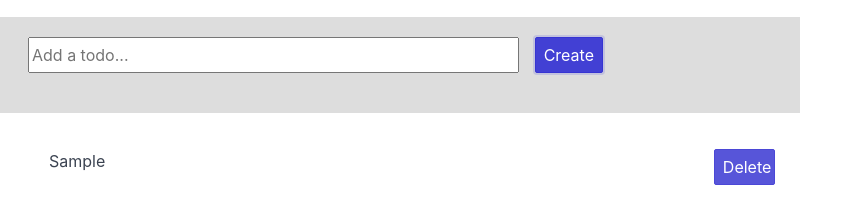
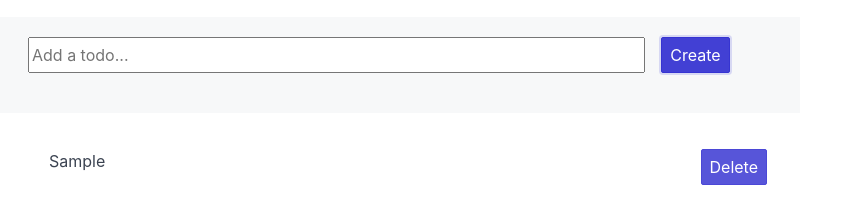
Before and after one commit to sunilraok/learn-javascript, a plain HTML site: page indexeddb-todoapp/index.html in a window 1280 px wide. Both pictures are taken after typing "Sample" into the empty fields and a click on the button "Create". Shown: the part 51-274 px from the top of the page, without its empty margins (0-863 px from the left). Drawn offline with Linux system fonts and the light colour scheme.

Commit message:
Styling improevemnts

```diff
--- a/indexeddb-todoapp/index.html
+++ b/indexeddb-todoapp/index.html
@@ -1,5 +1,6 @@
 <!DOCTYPE html>
 <html>
+
 <head>
   <meta charset="utf-8">
   <title>Todo list</title>
@@ -7,29 +8,30 @@
   <link href="spectre.min.css" rel="stylesheet">
   <script src="index.js" defer></script>
 </head>
+
 <body>
   <header>
     <h1>Todo list</h1>
   </header>
-
   <main>
     <section class="new-todo">
       <div class="container">
         <form class="columns">
-            <div class="column col-8">
+          <div class="column col-10">
             <input id="body" type="text" placeholder="Add a todo..." required>
           </div>
-            <div class="column col-1">
+          <div class="column col-1 col-mr-auto">
             <button class="btn btn-primary">Create</button>
           </div>
         </form>
       </div>
     </section>
     <section class="todo-display">
-        <ul>
-
-        </ul>
+      <div class="container">
+        <ul></ul>
+      </div>
     </section>
   </main>
 </body>
+
 </html>
--- a/indexeddb-todoapp/index.js
+++ b/indexeddb-todoapp/index.js
@@ -7,18 +7,18 @@ const submitBtn = document.querySelector('form button');
 // Create an instance of a db object for us to store the open database in
 let db;
 
-window.onload = function() {
+window.onload = function () {
   // Open our database; it is created if it doesn't already exist
   // (see onupgradeneeded below)
   let request = window.indexedDB.open('todos_db', 1);
 
   // onerror handler signifies that the database didn't open successfully
-  request.onerror = function() {
+  request.onerror = function () {
     console.log('Database failed to open');
   };
 
   // onsuccess handler signifies that the database opened successfully
-  request.onsuccess = function() {
+  request.onsuccess = function () {
     console.log('Database opened succesfully');
 
     // Store the opened database object in the db variable. This is used a lot below
@@ -29,14 +29,14 @@ window.onload = function() {
   };
 
   // Setup the database tables if this has not already been done
-  request.onupgradeneeded = function(e) {
+  request.onupgradeneeded = function (e) {
 
     // Grab a reference to the opened database
     let db = e.target.result;
 
     // Create an objectStore to store our todos in (basically like a single table)
     // including a auto-incrementing key
-    let objectStore = db.createObjectStore('todos_os', { keyPath: 'id', autoIncrement:true });
+    let objectStore = db.createObjectStore('todos_os', { keyPath: 'id', autoIncrement: true });
 
     // Define what data items the objectStore will contain
     objectStore.createIndex('body', 'body', { unique: false });
@@ -63,20 +63,20 @@ window.onload = function() {
 
     // Make a request to add our newItem object to the object store
     var request = objectStore.add(newItem);
-    request.onsuccess = function() {
+    request.onsuccess = function () {
       // Clear the form, ready for adding the next entry
       bodyInput.value = '';
     };
 
     // Report on the success of the transaction completing, when everything is done
-    transaction.oncomplete = function() {
+    transaction.oncomplete = function () {
       console.log('Transaction completed: database modification finished.');
 
       // update the display of data to show the newly added item, by running displayData() again.
       displayData();
     };
 
-    transaction.onerror = function() {
+    transaction.onerror = function () {
       console.log('Transaction not opened due to error');
     };
   }
@@ -92,17 +92,17 @@ window.onload = function() {
     // Open our object store and then get a cursor - which iterates through all the
     // different data items in the store
     let objectStore = db.transaction('todos_os').objectStore('todos_os');
-    objectStore.openCursor().onsuccess = function(e) {
+    objectStore.openCursor().onsuccess = function (e) {
       // Get a reference to the cursor
       let cursor = e.target.result;
 
       // If there is still another data item to iterate through, keep running this code
-      if(cursor) {
+      if (cursor) {
         // Create a list item, and p to put each data item inside when displaying it
         // structure the HTML fragment, and append it inside the list
         const listItem = document.createElement('li');
         const para = document.createElement('div');
-        para.className = 'todo-item column col-8';
+        para.className = 'todo-item';
 
         listItem.appendChild(para);
         list.appendChild(listItem);
@@ -116,7 +116,7 @@ window.onload = function() {
 
         // Create a button and place it inside each listItem
         const deleteBtn = document.createElement('button');
-        deleteBtn.className = 'btn btn-primary column col-1';
+        deleteBtn.className = 'btn btn-primary';
         deleteBtn.textContent = 'Delete';
         listItem.appendChild(deleteBtn);
 
@@ -128,7 +128,7 @@ window.onload = function() {
         cursor.continue();
       } else {
         // Again, if list item is empty, display a 'No todos stored' message
-        if(!list.firstChild) {
+        if (!list.firstChild) {
           const listItem = document.createElement('li');
           listItem.textContent = 'No todos stored.'
           list.appendChild(listItem);
@@ -152,14 +152,14 @@ window.onload = function() {
     let request = objectStore.delete(todoId);
 
     // report that the data item has been deleted
-    transaction.oncomplete = function() {
+    transaction.oncomplete = function () {
       // delete the parent of the button
       // which is the list item, so it is no longer displayed
       e.target.parentNode.parentNode.removeChild(e.target.parentNode);
       console.log('Todo ' + todoId + ' deleted.');
 
       // Again, if list item is empty, display a 'No todos stored' message
-      if(!list.firstChild) {
+      if (!list.firstChild) {
         const listItem = document.createElement('li');
         listItem.textContent = 'No todos stored.';
         list.appendChild(listItem);
--- a/indexeddb-todoapp/style.css
+++ b/indexeddb-todoapp/style.css
@@ -19,7 +19,7 @@ header {
 }
 
 .new-todo {
-  background: #ddd;
+  background: rgb(247, 248, 249);
 }
 
 .todo-item {
@@ -37,8 +37,6 @@ ul {
 
 li {
   display: flex;
-  justify-content: space-between;
-  max-width: 800px;
   margin: 0 5px;
 }
 
```
Lines whose indentation alone changed are shown as unchanged.
